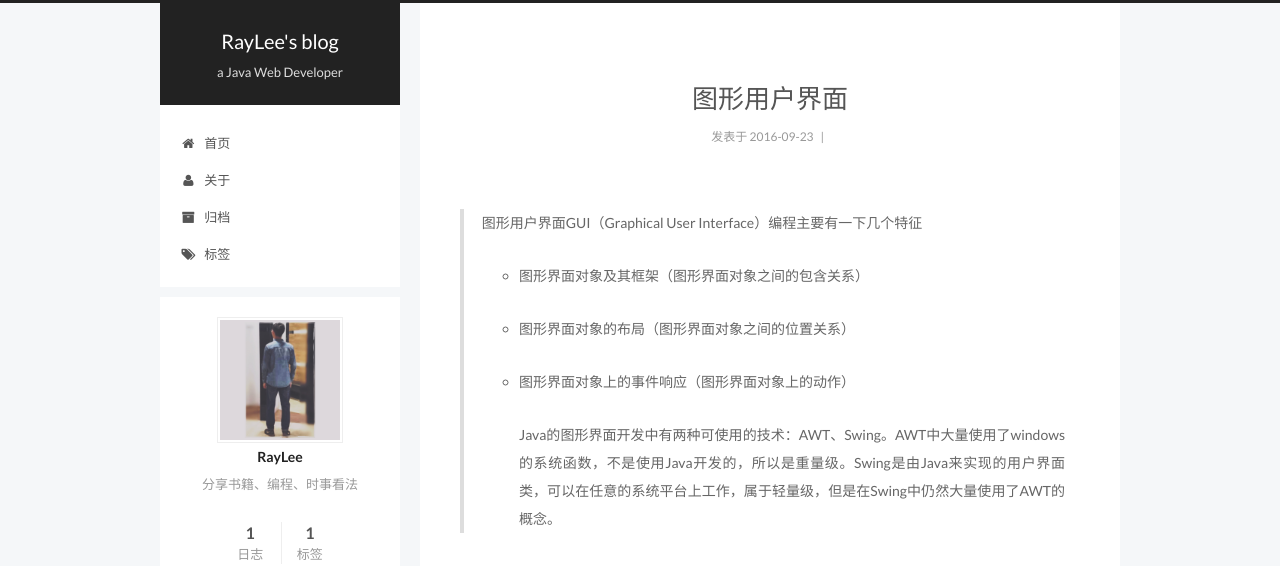
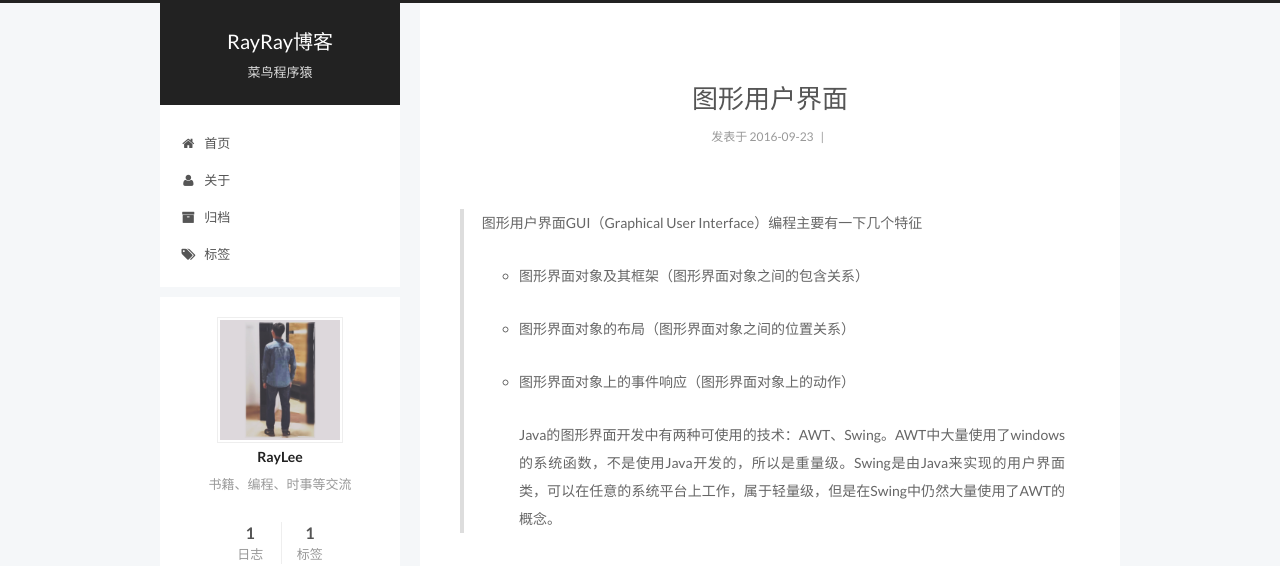
Before and after one commit to Lee-rui/Lee-rui.github.io, a plain HTML site: page index.html in a window 1280 px wide. Shown: the top 566 px of the page. Drawn offline with Linux system fonts and the light colour scheme; a script that the page names is missing.

Commit message:
Site updated: 2016-09-23 13:47:51

```diff
--- a/css/main.css
+++ b/css/main.css
@@ -1549,7 +1549,7 @@ pre .javascript .function {
   width: 4px;
   height: 4px;
   border-radius: 50%;
-  background: #63ffa2;
+  background: #ffb09e;
 }
 .links-of-blogroll {
   font-size: 13px;
--- a/index.html
+++ b/index.html
@@ -68,7 +68,7 @@
 <link href="/css/main.css?v=5.0.1" rel="stylesheet" type="text/css" />
 
 
-  <meta name="keywords" content="Hexo, NexT" />
+  <meta name="keywords" content="看书+打码+游戏+SEO" />
 
 
 
@@ -84,15 +84,15 @@
 
 
 
-<meta name="description" content="分享书籍、编程、时事看法">
+<meta name="description" content="书籍、编程、时事等交流">
 <meta property="og:type" content="website">
-<meta property="og:title" content="RayLee's blog">
+<meta property="og:title" content="RayRay博客">
 <meta property="og:url" content="http://www.raylee.cc/index.html">
-<meta property="og:site_name" content="RayLee's blog">
-<meta property="og:description" content="分享书籍、编程、时事看法">
+<meta property="og:site_name" content="RayRay博客">
+<meta property="og:description" content="书籍、编程、时事等交流">
 <meta name="twitter:card" content="summary">
-<meta name="twitter:title" content="RayLee's blog">
-<meta name="twitter:description" content="分享书籍、编程、时事看法">
+<meta name="twitter:title" content="RayRay博客">
+<meta name="twitter:description" content="书籍、编程、时事等交流">
 
 
 
@@ -115,7 +115,7 @@
 
   <link rel="canonical" href="http://www.raylee.cc/"/>
 
-  <title> Hexo, NexT - RayLee's blog - 分享书籍、编程、时事看法 </title>
+  <title> RayRay博客 - 书籍、编程、时事等交流 </title>
 </head>
 
 <body itemscope itemtype="http://schema.org/WebPage" lang="zh-Hans">
@@ -158,11 +158,11 @@
   <div class="custom-logo-site-title">
     <a href="/"  class="brand" rel="start">
       <span class="logo-line-before"><i></i></span>
-      <span class="site-title">RayLee's blog</span>
+      <span class="site-title">RayRay博客</span>
       <span class="logo-line-after"><i></i></span>
     </a>
   </div>
-  <p class="site-subtitle">a Java Web Developer</p>
+  <p class="site-subtitle">菜鸟程序猿</p>
 </div>
 
 <div class="site-nav-toggle">
@@ -387,7 +387,7 @@
                src="/images/头像.jpg"
                alt="RayLee" />
           <p class="site-author-name" itemprop="name">RayLee</p>
-          <p class="site-description motion-element" itemprop="description">分享书籍、编程、时事看法</p>
+          <p class="site-description motion-element" itemprop="description">书籍、编程、时事等交流</p>
         </div>
         <nav class="site-state motion-element">
           <div class="site-state-item site-state-posts">
```
Also changed, not shown: about/index.html (+6 -6 lines), archives/2016/09/index.html (+11 -11 lines), archives/2016/index.html (+11 -11 lines), archives/index.html (+11 -11 lines), tags/index.html (+9 -9 lines), tags/java/index.html (+11 -11 lines), 图形界面.html (+5 -5 lines).
